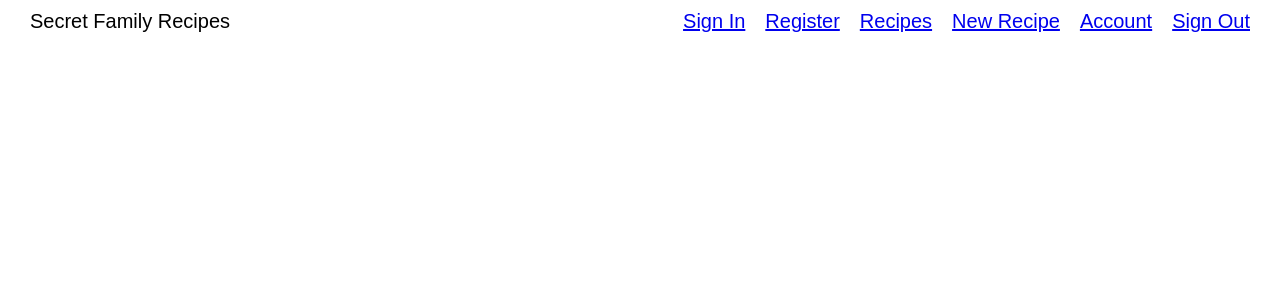
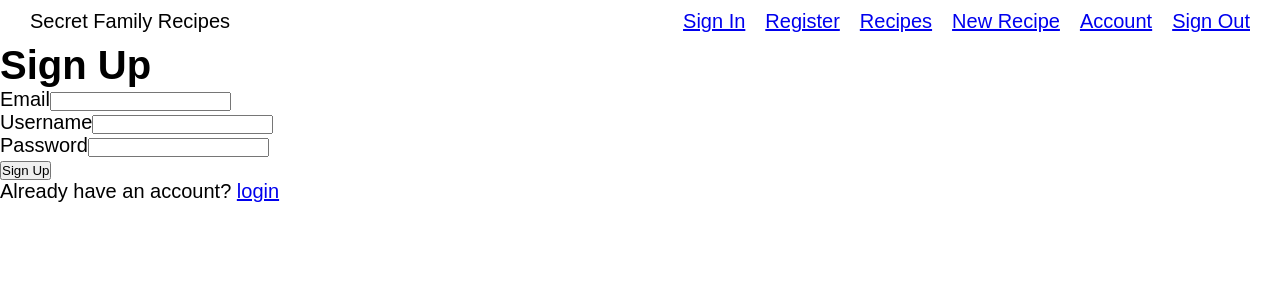
Before and after one commit to secret-family-recipes-04/front-end, a React (Create React App) app: page / in a window 1280 px wide. Shown: the top 300 px of the page. Built offline with nearby package versions, Linux system fonts and the light colour scheme.

Commit message:
built sign up form component

```diff
--- a/src/App.js
+++ b/src/App.js
@@ -1,6 +1,8 @@
 // import components
+import Header from './components/Header';
 import Home from './components/Home';
-import Header from './components/Header';
+import SignUp from './components/SignUp';
+
 
 import './App.css';
 
@@ -8,6 +10,7 @@ function App() {
   return (
     <div className="App">
       <Header/>
+      <SignUp/>
     </div>
   );
 }
--- /dev/null
+++ b/src/components/SignUp.js
@@ -0,0 +1,40 @@
+import React from 'react';
+
+export default function SignUp() {
+  return (
+  <div>
+      <form>
+
+          <div className='formTitle'>
+              <h1>Sign Up</h1>
+          </div>
+
+          <div className='errors-container'>
+          </div>
+
+          <div className='email-input'>
+              <label>Email
+              <input name='email' type='text'/>
+              </label>
+          </div>
+
+          <div className='username-input'>
+              <label>Username
+              <input name='username' type='text'/>
+              </label>
+          </div>
+
+          <div className='password-input'>
+              <label>Password
+              <input name='password' type='password'/>
+              </label>
+          </div>
+
+          <div className='submit'>
+                <button>Sign Up</button>
+                <p>Already have an account? <a href='#'>login</a></p>
+          </div>
+
+      </form>
+  </div>);
+}
```
